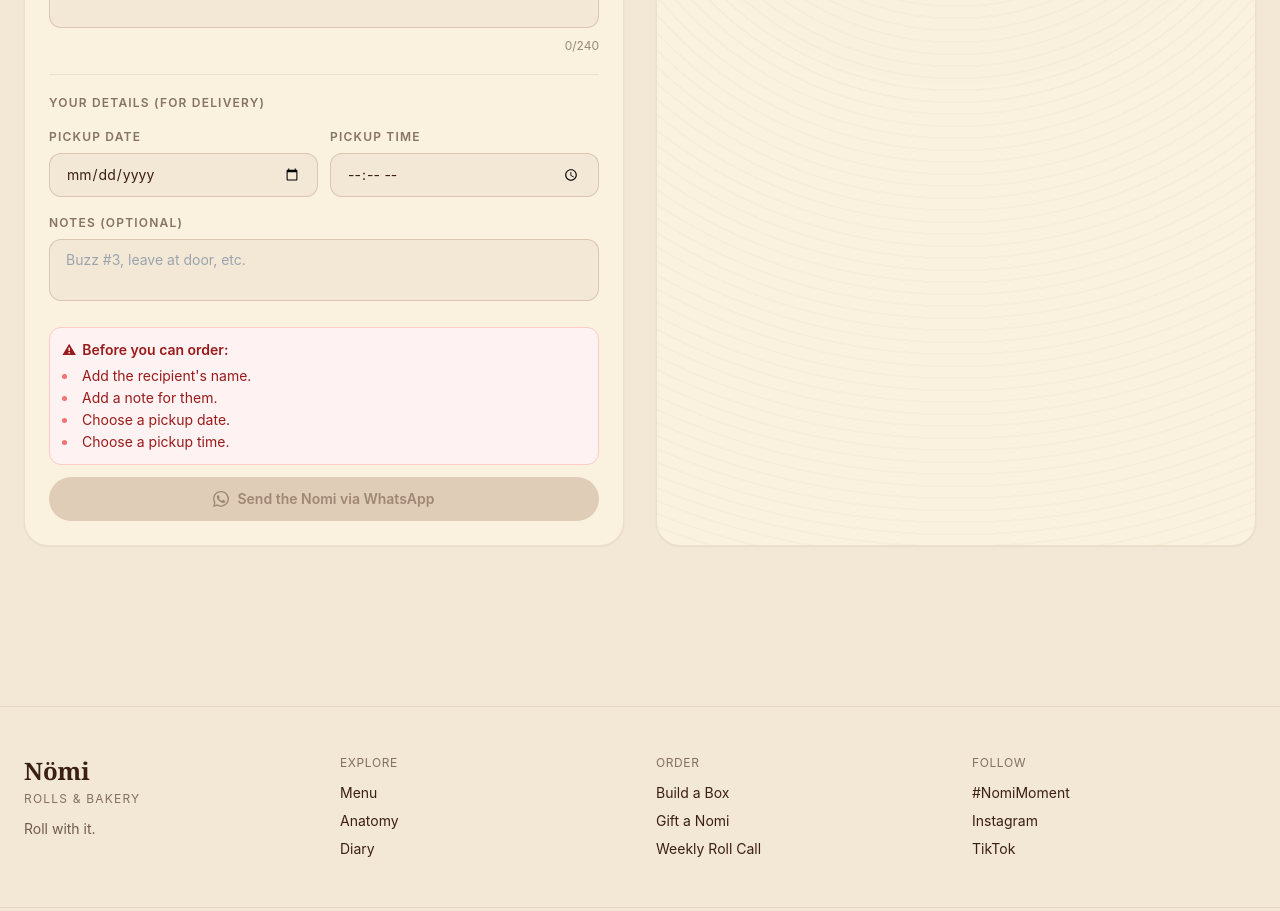
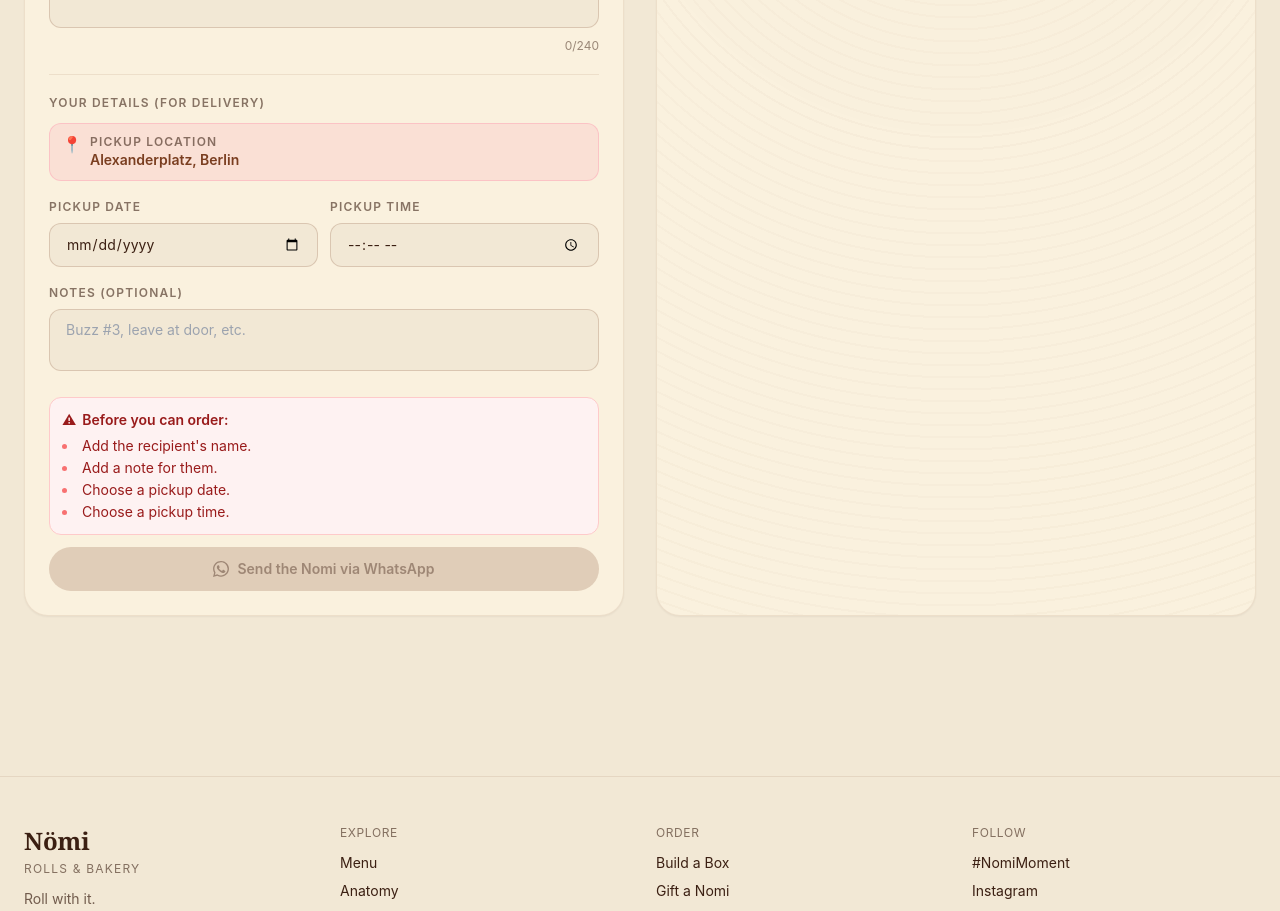
Before and after one commit to mostafasany/nomi, a Next.js app: page /gift in a window 1280 px wide. Shown: the part 1340-2251 px from the top of the page. Built offline with nearby package versions, Linux system fonts and the light colour scheme.

Commit message:
feat: add pickup address display in CustomerFields and update order message formatting

```diff
--- a/components/order/CustomerFields.tsx
+++ b/components/order/CustomerFields.tsx
@@ -2,6 +2,7 @@
 
 import { useState } from "react";
 import { Customer, FieldErrors } from "@/lib/order";
+import { CONTACT } from "@/lib/site";
 import { clsx } from "@/lib/clsx";
 
 type Props = {
@@ -47,6 +48,19 @@
 
   return (
     <div className="space-y-3">
+      {CONTACT.pickupAddress && (
+        <div className="flex items-start gap-2 rounded-xl bg-accent/10 border border-accent/20 px-3 py-2.5">
+          <span aria-hidden className="text-base leading-none mt-0.5">📍</span>
+          <div>
+            <p className="text-xs uppercase tracking-widest text-cocoa/60 font-semibold">
+              Pickup location
+            </p>
+            <p className="text-sm font-semibold text-cinnamon">
+              {CONTACT.pickupAddress}
+            </p>
+          </div>
+        </div>
+      )}
       <div className="grid grid-cols-1 sm:grid-cols-2 gap-3">
         <Field
           k="pickupDate"
--- a/config/nomi.json
+++ b/config/nomi.json
@@ -10,7 +10,8 @@
     "whatsappNumber": "+201020229932",
     "instagram": "https://www.instagram.com/Nömis.bakery/",
     "tiktok": "https://tiktok.com/",
-    "deliveryNote": "Cash on delivery."
+    "deliveryNote": "Cash on delivery.",
+    "pickupAddress": "Alexanderplatz, Berlin"
   },
   "order": {
     "minRolls": 4,
--- a/lib/order.ts
+++ b/lib/order.ts
@@ -137,6 +137,7 @@
     order.customer.pickupDate
       ? `Pickup: ${formatPickup(order.customer.pickupDate, order.customer.pickupTime)}`
       : null,
+    CONTACT.pickupAddress ? `Pickup at: ${CONTACT.pickupAddress}` : null,
     order.customer.notes ? `Notes: ${order.customer.notes}` : null,
     ``,
     `_${CONTACT.deliveryNote}_`,
```
